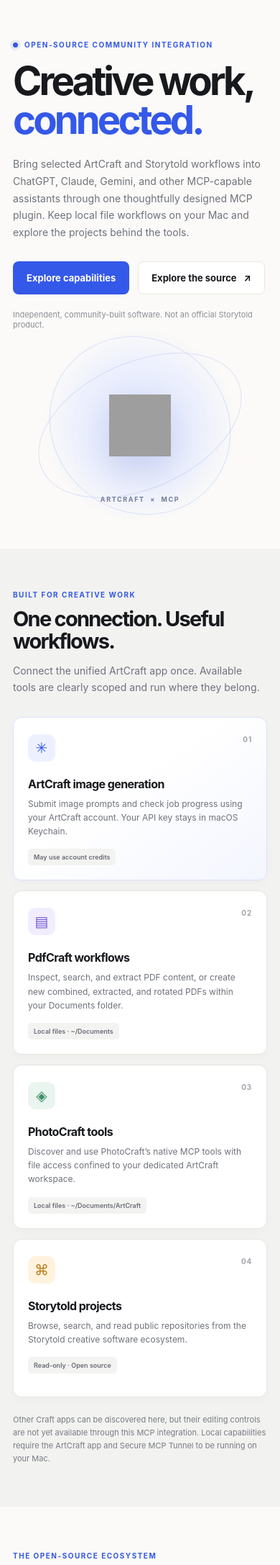
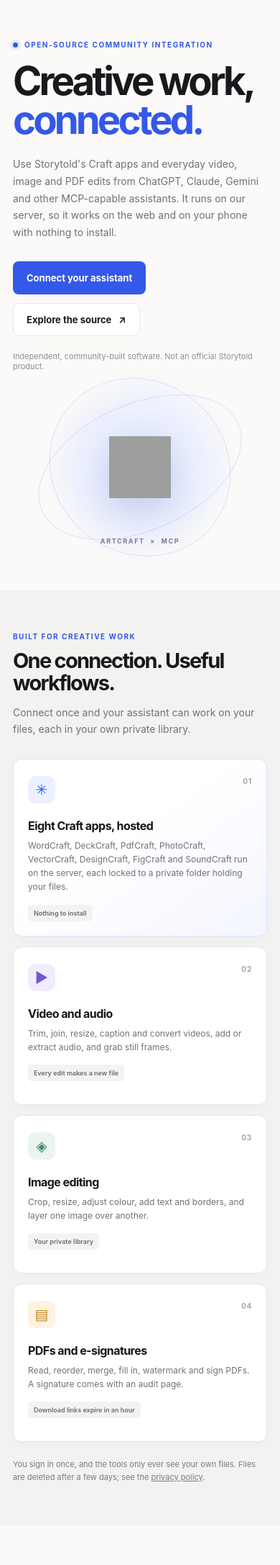
Before and after one commit to adikshan11/artcraft-plugin, a Flask app: page / in a window 390 px wide. Shown: the part 66-2240 px from the top of the page at 72% size. Run offline with Flask 3, Linux system fonts and the light colour scheme; data that the repository does not hold is empty; grey boxes are pictures that could not be loaded.

Commit message:
Lead the homepage with the hosted Studio connector
The page described only the local Mac server (Keychain image generation,
~/Documents folders, Secure MCP Tunnel). It now leads with what works from
the web and a phone: the /studio connector, the eight hosted Craft apps, and
the video, image and PDF tools. The local server stays as a one-line pointer.

Co-Authored-By: Claude Opus 5.5 <noreply@anthropic.com>

```diff
--- a/static/style.css
+++ b/static/style.css
@@ -506,11 +506,28 @@ p {
   font-size: clamp(27px, 3vw, 38px);
 }
 
-.connect-card > div > p:last-child {
+.connect-card > div > p:not(.eyebrow) {
   margin: 13px 0 0;
   color: #c2c6d2;
   font-size: 13px;
   line-height: 1.7;
+}
+
+.connect-card code {
+  color: var(--white);
+  font-size: 0.92em;
+  overflow-wrap: anywhere;
+}
+
+.connect-card > div > p.connect-aside {
+  color: #959bab;
+  font-size: 12px;
+}
+
+.connect-aside a,
+.capability-note a {
+  color: inherit;
+  text-decoration: underline;
 }
 
 .button-light {
--- a/templates/index.html
+++ b/templates/index.html
@@ -5,7 +5,7 @@
     <meta name="viewport" content="width=device-width, initial-scale=1.0" />
     <meta
       name="description"
-      content="Explore the open-source ArtCraft MCP plugin for ChatGPT, Claude, Gemini, and other AI assistants: image generation, PDF workflows, PhotoCraft, and Storytold projects."
+      content="Use Storytold's Craft apps and video, image and PDF tools from ChatGPT, Claude, Gemini and other AI assistants, on the web or your phone, with nothing to install."
     />
     <meta property="og:title" content="ArtCraft — creative workflows, connected" />
     <meta
@@ -27,7 +27,7 @@
       <nav class="main-nav" aria-label="Main navigation">
         <a href="#capabilities">Capabilities</a>
         <a href="#projects">Project catalog</a>
-        <a href="#about">About</a>
+        <a href="#connect">Connect</a>
       </nav>
       <a class="header-link" href="{{ project_url }}" target="_blank" rel="noopener noreferrer">
         View source <span aria-hidden="true">↗</span>
@@ -40,13 +40,13 @@
           <p class="eyebrow"><span></span> OPEN-SOURCE COMMUNITY INTEGRATION</p>
           <h1>Creative work,<br /><em>connected.</em></h1>
           <p class="hero-description">
-            Bring selected ArtCraft and Storytold workflows into ChatGPT, Claude,
-            Gemini, and other MCP-capable assistants through one thoughtfully
-            designed MCP plugin. Keep local file workflows on your
-            Mac and explore the projects behind the tools.
+            Use Storytold's Craft apps and everyday video, image and PDF edits
+            from ChatGPT, Claude, Gemini and other MCP-capable assistants. It runs
+            on our server, so it works on the web and on your phone with nothing
+            to install.
           </p>
           <div class="hero-actions">
-            <a class="button button-primary" href="#capabilities">Explore capabilities</a>
+            <a class="button button-primary" href="#connect">Connect your assistant</a>
             <a class="button button-secondary" href="{{ project_url }}" target="_blank" rel="noopener noreferrer">
               Explore the source <span aria-hidden="true">↗</span>
             </a>
@@ -67,41 +67,41 @@
           <div class="section-heading">
             <p class="eyebrow">BUILT FOR CREATIVE WORK</p>
             <h2>One connection. Useful workflows.</h2>
-            <p>Connect the unified ArtCraft app once. Available tools are clearly scoped and run where they belong.</p>
+            <p>Connect once and your assistant can work on your files, each in your own private library.</p>
           </div>
           <div class="capability-grid">
             <article class="capability-card capability-featured">
               <span class="card-number">01</span>
               <div class="card-icon" aria-hidden="true">✳</div>
-              <h3>ArtCraft image generation</h3>
-              <p>Submit image prompts and check job progress using your ArtCraft account. Your API key stays in macOS Keychain.</p>
-              <span class="card-tag">May use account credits</span>
+              <h3>Eight Craft apps, hosted</h3>
+              <p>WordCraft, DeckCraft, PdfCraft, PhotoCraft, VectorCraft, DesignCraft, FigCraft and SoundCraft run on the server, each locked to a private folder holding your files.</p>
+              <span class="card-tag">Nothing to install</span>
             </article>
             <article class="capability-card">
               <span class="card-number">02</span>
-              <div class="card-icon card-icon-lilac" aria-hidden="true">▤</div>
-              <h3>PdfCraft workflows</h3>
-              <p>Inspect, search, and extract PDF content, or create new combined, extracted, and rotated PDFs within your Documents folder.</p>
-              <span class="card-tag">Local files · ~/Documents</span>
+              <div class="card-icon card-icon-lilac" aria-hidden="true">▶</div>
+              <h3>Video and audio</h3>
+              <p>Trim, join, resize, caption and convert videos, add or extract audio, and grab still frames.</p>
+              <span class="card-tag">Every edit makes a new file</span>
             </article>
             <article class="capability-card">
               <span class="card-number">03</span>
               <div class="card-icon card-icon-green" aria-hidden="true">◈</div>
-              <h3>PhotoCraft tools</h3>
-              <p>Discover and use PhotoCraft’s native MCP tools with file access confined to your dedicated ArtCraft workspace.</p>
-              <span class="card-tag">Local files · ~/Documents/ArtCraft</span>
+              <h3>Image editing</h3>
+              <p>Crop, resize, adjust colour, add text and borders, and layer one image over another.</p>
+              <span class="card-tag">Your private library</span>
             </article>
             <article class="capability-card">
               <span class="card-number">04</span>
-              <div class="card-icon card-icon-amber" aria-hidden="true">⌘</div>
-              <h3>Storytold projects</h3>
-              <p>Browse, search, and read public repositories from the Storytold creative software ecosystem.</p>
-              <span class="card-tag">Read-only · Open source</span>
+              <div class="card-icon card-icon-amber" aria-hidden="true">▤</div>
+              <h3>PDFs and e-signatures</h3>
+              <p>Read, reorder, merge, fill in, watermark and sign PDFs. A signature comes with an audit page.</p>
+              <span class="card-tag">Download links expire in an hour</span>
             </article>
           </div>
           <p class="capability-note">
-            Other Craft apps can be discovered here, but their editing controls are not yet available through this MCP integration.
-            Local capabilities require the ArtCraft app and Secure MCP Tunnel to be running on your Mac.
+            You sign in once, and the tools only ever see your own files. Files are deleted after a few days; see the
+            <a href="{{ url_for('privacy') }}">privacy policy</a>.
           </p>
         </div>
       </section>
@@ -142,20 +142,24 @@
         {% endif %}
       </section>
 
-      <section class="connect-section" id="about">
+      <section class="connect-section" id="connect">
         <div class="connect-card page-width">
           <div>
-            <p class="eyebrow">ONE ARTCRAFT APP</p>
-            <h2>Designed to work as one.</h2>
+            <p class="eyebrow">CONNECT FROM ANYWHERE</p>
+            <h2>Add it once. Use it everywhere.</h2>
             <p>
-              The unified local MCP server already includes project discovery,
-              image generation, PdfCraft, and PhotoCraft. Connect that server in
-              your AI assistant; adding the public catalog separately would duplicate the
-              project tools.
+              In Claude or ChatGPT, add a custom connector with
+              <code>{{ site_url }}/studio</code> and sign in. It then works in
+              the web app and on your phone.
+            </p>
+            <p class="connect-aside">
+              On a Mac and want ArtCraft image generation or your local files? The
+              <a href="{{ project_url }}#run-the-local-mcp-server" target="_blank" rel="noopener noreferrer">local server</a>
+              covers that.
             </p>
           </div>
-          <a class="button button-light" href="{{ project_url }}" target="_blank" rel="noopener noreferrer">
-            Read the setup guide <span aria-hidden="true">↗</span>
+          <a class="button button-light" href="{{ url_for('support') }}">
+            Step-by-step setup <span aria-hidden="true">→</span>
           </a>
         </div>
       </section>
```
Also changed, not shown: tests/test_mcp.py (+6 -4 lines).
